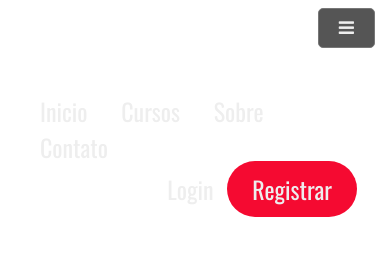
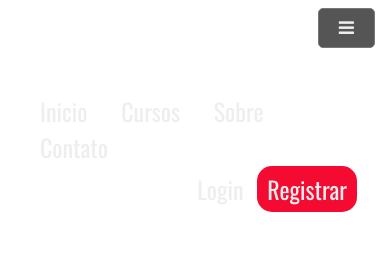
Before and after one commit to rodri-oliveira/menu, a plain HTML site: page index.html in a window 390 px wide. Shown: the part 92-348 px from the top of the page. Drawn offline with nearby package versions, Linux system fonts and the light colour scheme.

```diff
--- a/index.html
+++ b/index.html
@@ -87,8 +87,8 @@
         }
 
         .botao {
-            border-radius: 30px;
-            padding: 10px 25px;
+            border-radius: 15px;
+            padding: 5px 10px;
             margin: 10px;
         }
 
@@ -96,6 +96,7 @@
             background-color: #f50a31;
             color: #fff
         }
+        /* iniciando media query */
     </style>
 </head>
 
```
